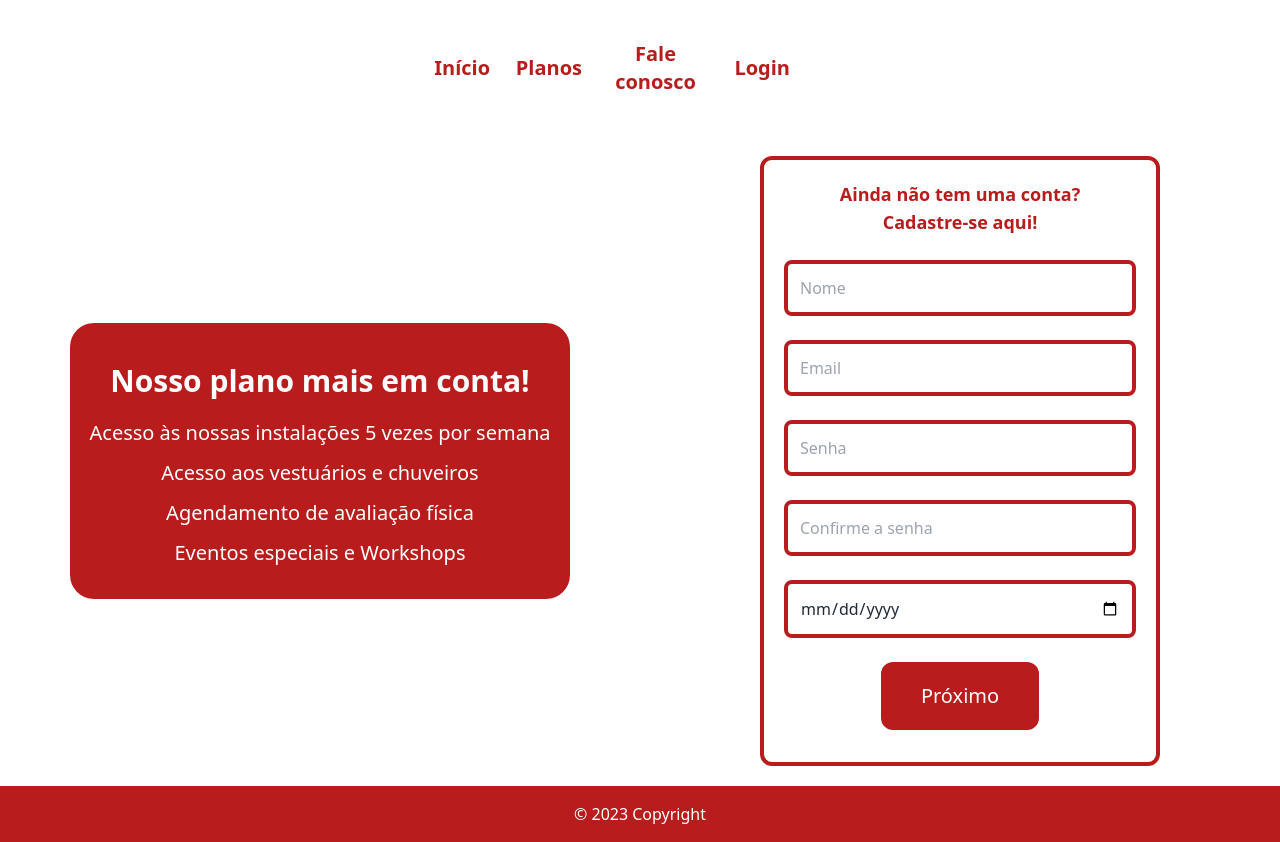
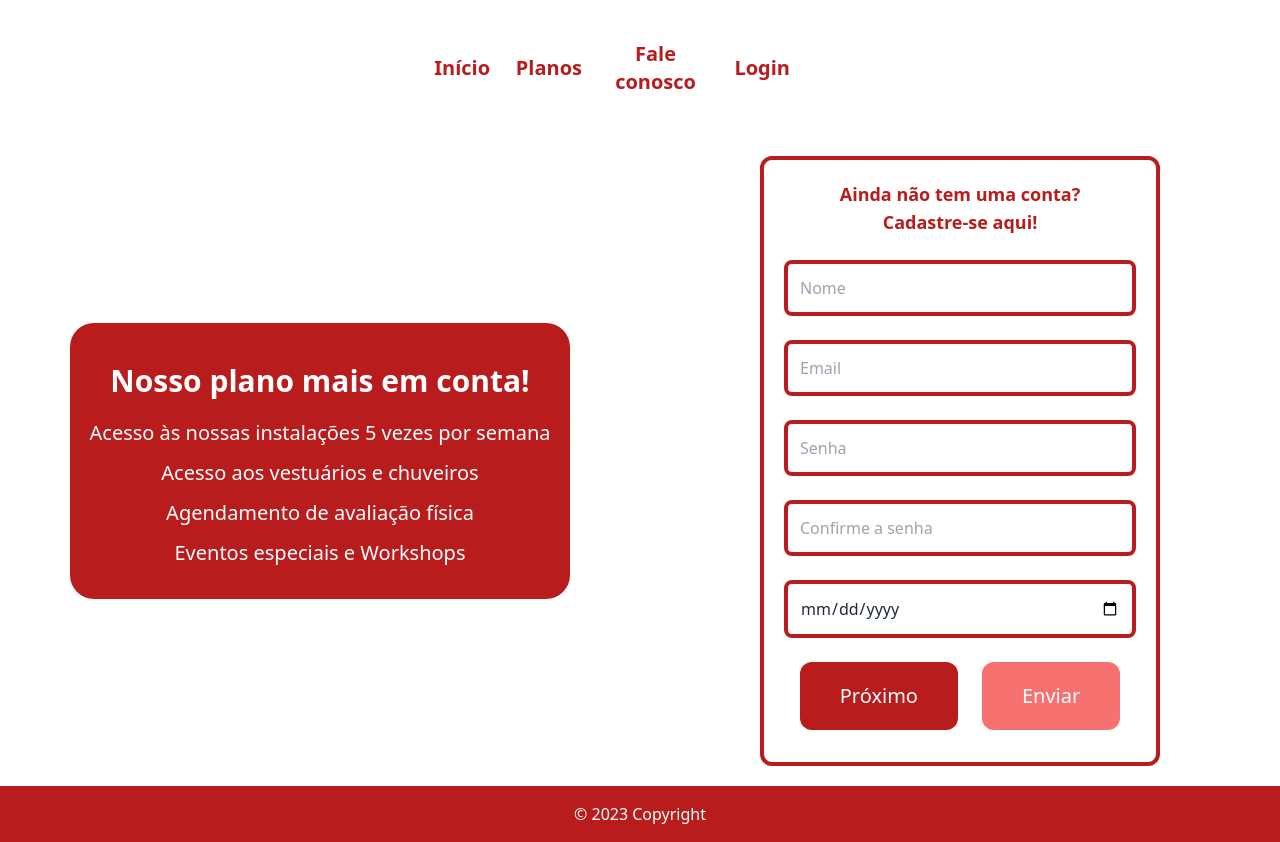
Before and after one commit to gabriel-raamos/academia-esporte-e-acao, a React (Vite) app: page / in a window 1280 px wide. Built offline with nearby package versions, Linux system fonts and the light colour scheme.

Commit message:
changed a button

```diff
--- a/src/components/Form/Form.jsx
+++ b/src/components/Form/Form.jsx
@@ -48,7 +48,7 @@ export default function Form2() {
     return (
         <form className="rounded-xl p-2 md:p-5 my-5  border-4 border-red-700" onSubmit={onSave} >
 
-            <h1 className="text-center text-red-700 font-bold text-lg">Ainda não tem uma conta? <br/> Cadastre-se aqui!</h1>
+            <h1 className="text-center text-red-700 font-bold text-lg">Ainda não tem uma conta? <br /> Cadastre-se aqui!</h1>
 
             {currentPage === 1 && (
                 <FormBox1
@@ -85,16 +85,25 @@ export default function Form2() {
             <div className="justify-center items-center flex">
 
                 {currentPage === 1 && (
+                    <div className="flex flex-col md:flex-row justify-center items-center" >
                         <button
                             onClick={nextPage}
                             className="p-5 px-10 bg-red-700 m-3 text-white text-xl rounded-xl transition hover:bg-red-500 hover:-translate-y-3 duration-500"
                         >
                             Próximo
                         </button>
+
+                        <button
+                            disabled
+                            className="p-5 px-10 bg-red-400 m-3 text-white text-xl rounded-xl transition hover:bg-red-300 hover:-translate-y-3 duration-500"
+                        >
+                            Enviar
+                        </button>
+                    </div>
                 )}
 
                 {currentPage === 2 && (
-                    <div className="flex justify-center items-center flex-row" >
+                    <div className="flex flex-col md:flex-row justify-center items-center" >
                         <button
                             onClick={prevPage}
                             className="p-5 px-10 bg-red-700 m-3 text-white text-xl rounded-xl transition hover:bg-red-500 hover:-translate-y-3 duration-500"
--- a/src/components/NavBar/NavBar.jsx
+++ b/src/components/NavBar/NavBar.jsx
@@ -26,6 +26,7 @@ export default function NavBar() {
 
             <div></div>
 
+
         </section>
 
     )
--- a/src/pages/FaleConosco/FaleConosco.jsx
+++ b/src/pages/FaleConosco/FaleConosco.jsx
@@ -1,7 +1,7 @@
 export default function FaleConosco() {
     return (
         <div>
-            <h1>Fale conosco</h1>
+            <h1>WORK IN PROGRESS</h1>
         </div>
     )
 }
--- a/src/pages/Login/Login.jsx
+++ b/src/pages/Login/Login.jsx
@@ -2,7 +2,7 @@ import Card2 from "../../components/Card2/Card2";
 
 export default function Login() {
     return (
-        <section className="grid grid-cols-1">
+        <section className="flex justify-center">
             <Card2 />
         </section>
     )
```
Lines whose indentation alone changed are shown as unchanged.
